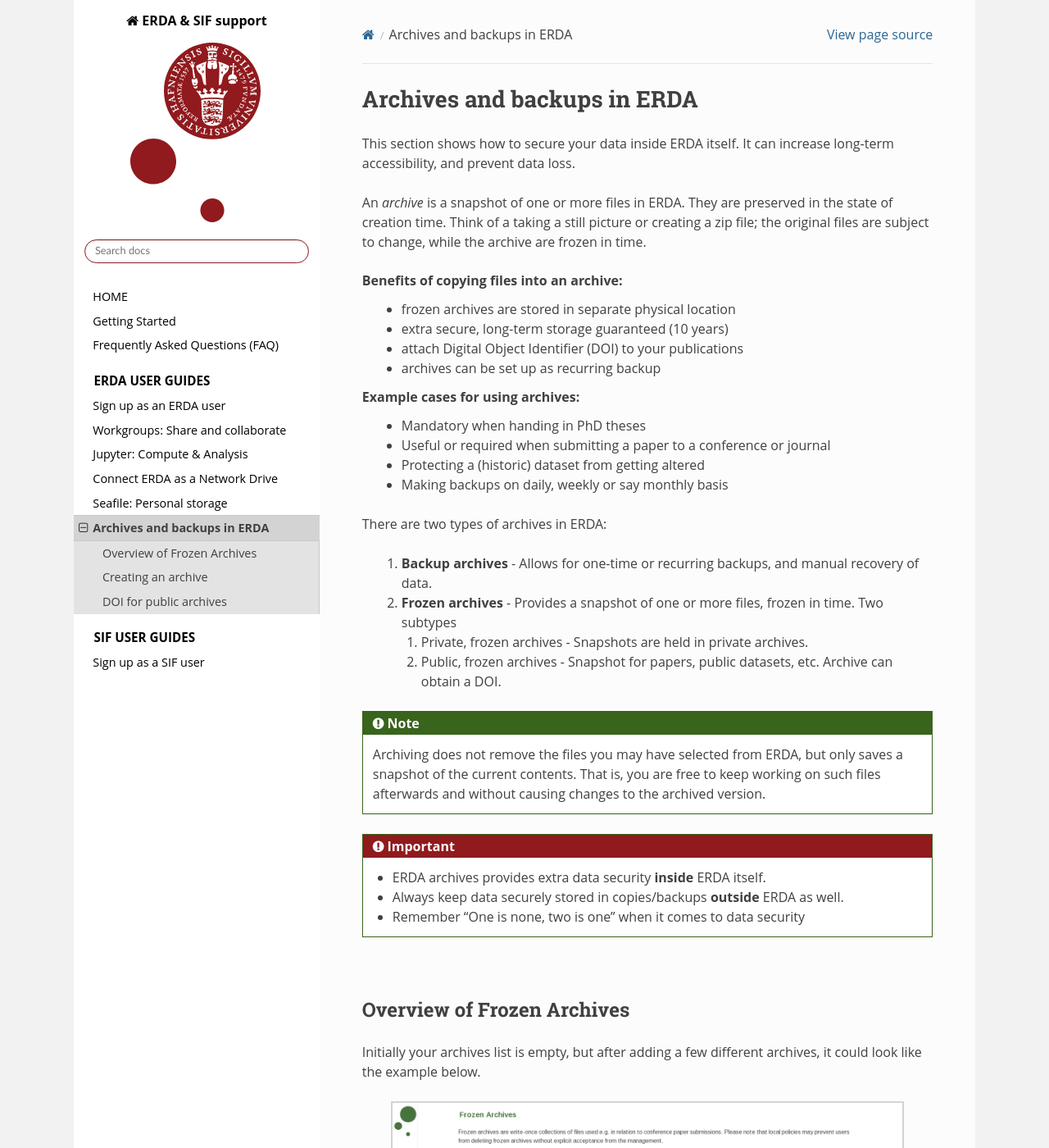
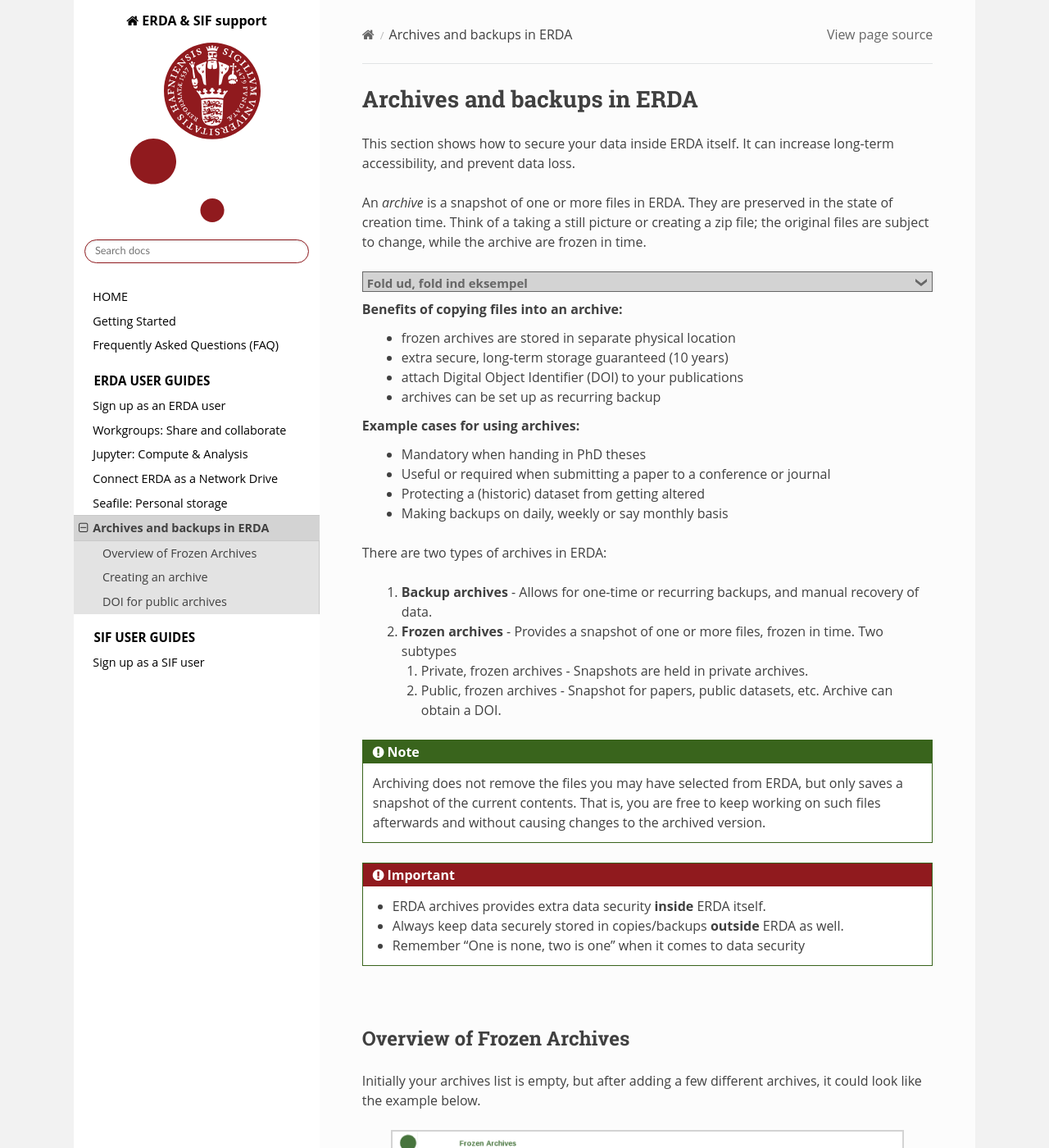
Before and after one commit to ucphhpc/migrid-user-docs, a Sphinx documentation site: the page built from docs/sections/erda/archiving/index.rst, in a window 1280 px wide and 1400 px high. Shown: the whole window at 82% size. Built offline with Sphinx 7.4.7 and the Read the Docs theme 2.0.0, drawn with Linux system fonts in a browser that asks for light colours.

Commit message:
Content item: Boxes that can switch between summary/details

```diff
--- a/docs/_static/custom.css
+++ b/docs/_static/custom.css
@@ -1,3 +1,4 @@
+
 a {
 	color: #679c5b;
 }
@@ -13,6 +14,58 @@
         border-width: 2px;
         border-style: solid;
     }
+
+/* Details expand-collaps boxes */
+summary {
+  list-style: none;
+  display: flex;
+  justify-content: space-between;
+  align-items: center;
+  font-weight: bold;
+  width: 100%;
+  font-size: 15px;
+  background: lightgrey;
+  padding: 3px 2px 0 5px;
+}
+.wy-nav-content a {
+  color: #666 !important;
+}
+
+summary::after {
+  content: '';
+  width: 18px;
+  height: 10px;
+  background: url('arrow_down.svg') no-repeat;
+  background-size: 14px;
+  margin-left: .75em;
+  transition: 0.2s;
+}
+
+details[open] > summary::after {
+  transform: rotate(180deg);
+  position: relative;
+  bottom: 2px;
+  right: 4px;
+}
+
+summary::-webkit-details-marker {
+  display: none;
+}
+
+summary {
+  border-radius: 0px;
+}
+
+details[open] summary {
+  border-radius: 0px 0px 0 0;
+}
+
+details {
+  border-radius: 0px;
+  border: 1px solid #666;
+  margin-bottom: 10px;
+}
+
 
     /* Coloring */
     .rst-content .note .admonition-title,
--- a/docs/sections/erda/archiving/index.rst
+++ b/docs/sections/erda/archiving/index.rst
@@ -18,6 +18,19 @@
 
 An *archive* is a snapshot of one or more files in ERDA. They are preserved in the state of creation time.
 Think of a taking a still picture or creating a zip file; the original files are subject to change, while the archive are frozen in time.
+
+.. raw:: html
+
+   <details>
+   <summary><a>Fold ud, fold ind eksempel</a></summary>
+
+.. code-block:: python
+
+   lots_of_code = "this text block"
+
+.. raw:: html
+
+   </details>
 
 Benefits of copying files into an archive:
  * frozen archives are stored in separate physical location
```
Also changed, not shown: docs/_static/arrow_down.svg (added).
